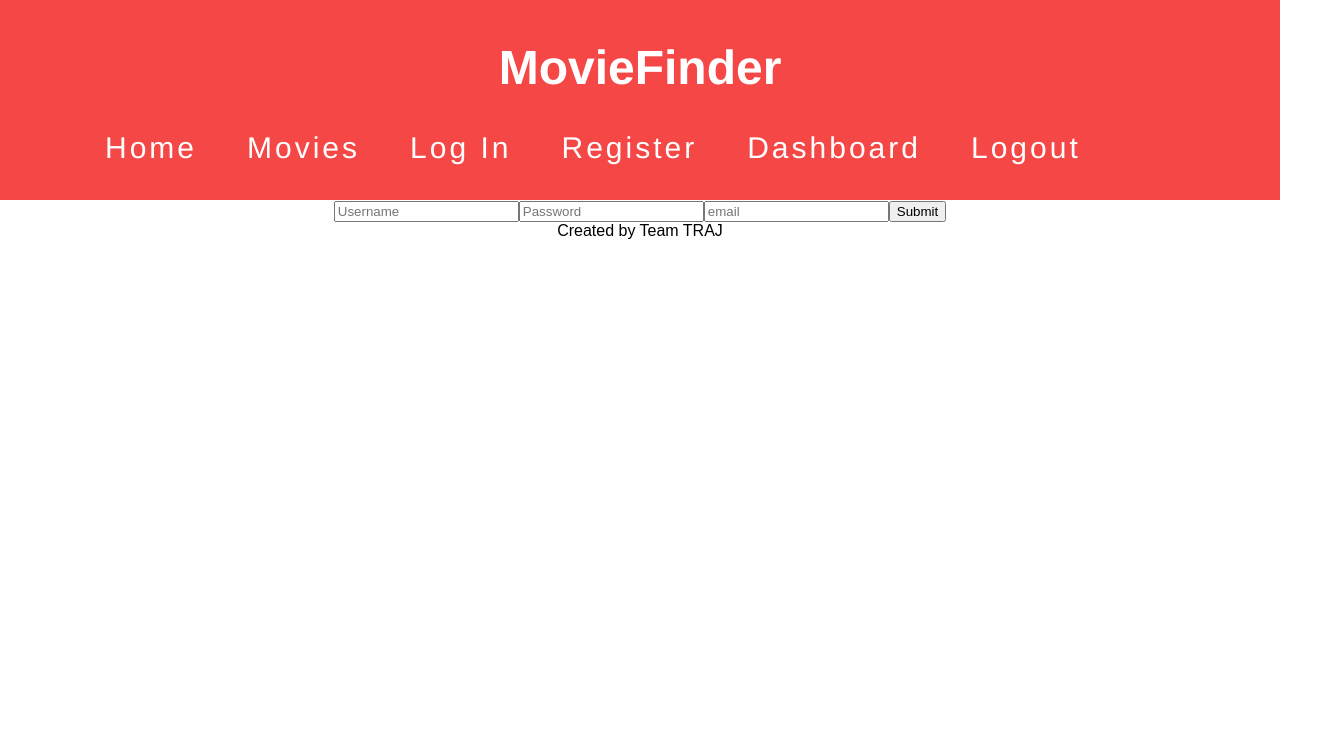
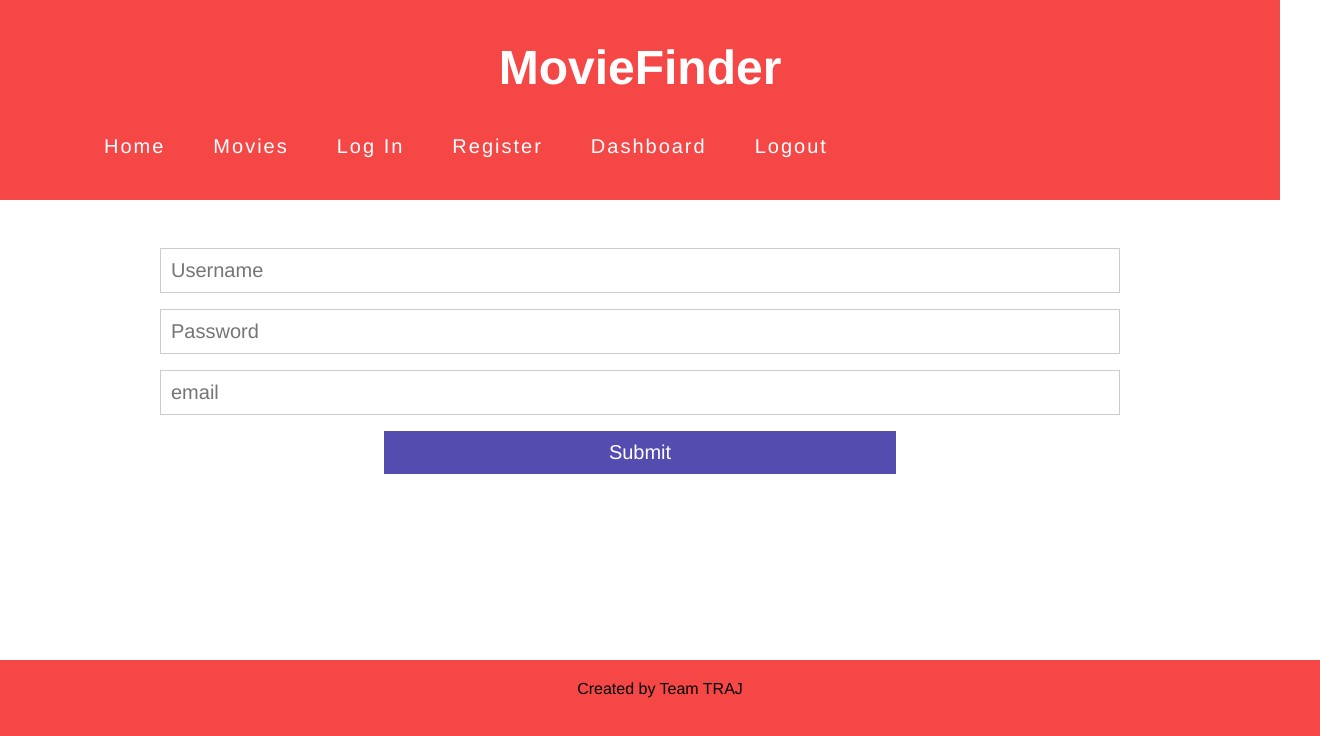
Before and after one commit to Cityslick/movies-group-app, a React (Create React App) app in the folder movies-app/client/: page / in a window 1280 px wide. Both pictures are taken after a click on the item "Register". Shown: the top 736 px of the page, 1320 px wide, since content can reach past the window. Built offline with nearby package versions, Linux system fonts and the light colour scheme; no server answers.

Commit message:
add themed css and animations in forms, added className in divs in footer, header, home, login, and register components

```diff
--- a/movies-app/client/src/App.css
+++ b/movies-app/client/src/App.css
@@ -1,5 +1,6 @@
 * {
   list-style-type: none;
+  font-family: Gotham, Helvetica, sans-serif;
 }
 
 .notVissible{
@@ -16,7 +17,6 @@
   font-size: 48px;
   font-weight: 800;
   letter-spacing: -0.0em;
-  font-family:  Helvetica, sans-serif;
 }
 
 .header {
@@ -24,21 +24,105 @@
   height: 120px;
   padding: 40px;
   color: white;
-  font-family: Gotham, Helvetica, sans-serif;
 }
 
 .h-btn {
-  padding: 20px 25px 20px 25px;
-  font-size: 30px;
+  padding: 24px 24px 0px 24px;
+  font-size: 20px;
   font-style: uppercase;
   font-weight: 400;
   letter-spacing: .1em;
-  font-family: Gotham, Helvetica, sans-serif;
 }
 
 .h-btn:hover {
   background-color: white;
   color: #F64747;
+}
+
+.form {
+  padding-top: 40px;
+}
+
+/* FORM STYLES */
+.register-form {
+  display: inline-flex;
+}
+
+input[type=text], select {
+  width: 75%;
+  padding: 10px 10px;
+  margin: 8px 0;
+  display: inline-block;
+  border: 1px solid #ccc;
+  /* border-radius: 4px; */
+  box-sizing: border-box;
+  font-size: 20px;
+}
+
+input[type=password], select {
+  width: 75%;
+  padding: 10px 10px;
+  margin: 8px 0;
+  display: inline-block;
+  border: 1px solid #ccc;
+  /* border-radius: 4px; */
+  box-sizing: border-box;
+  font-size: 20px;
+}
+
+input[type=email], select {
+  width: 75%;
+  padding: 10px 10px;
+  margin: 8px 0;
+  display: inline-block;
+  border: 1px solid #ccc;
+  /* border-radius: 4px; */
+  box-sizing: border-box;
+  font-size: 20px;
+}
+
+input[type=submit] {
+  width: 40%;
+  background-color: #544CAF;
+  color: white;
+  padding: 10px 10px;
+  margin: 8px 0;
+  border: none;
+  font-size: 20px;
+  font-weight: 800px;
+  /* border-radius: 0px; */
+  cursor: pointer;
+  transition: all 0.5s ease 0s;
+}
+
+input[type=submit]:hover {
+  background-color: red;
+  box-shadow: inset 0 0 0 0px #211F1F;
+}
+
+/* .footer {
+  position: ;
+  right: 0;
+  bottom: 0;
+  left: 0;
+  padding: 20px;
+  background-color: #F64747;
+  text-align: center;
+  color: white;
+} */
+
+.footer {
+  height: 100px;
+  width: 100%;
+  background-color: #F64747;
+  background-image: none;
+  background-repeat: repeat;
+  background-attachment: scroll;
+  background-position: 0% 0%;
+  position: absolute;
+  padding: 20px;
+  bottom: 0pt;
+  left: 0pt;
 }
 
 .App-intro {
@@ -54,6 +138,21 @@ ul {
 
 }
 
+/* PARALLAX */
+.parallax {
+  /* z-index:  */
+  background-image: url("http://www.saga.co.uk/contentlibrary/saga/publishing/verticals/entertainment/films-and-tv/films-hero-1260x600.jpg");
+  min-height: 1200px;
+  width: 100%;
+  /* SCROLL */
+  background-attachment: fixed;
+  background-position: center;
+  background-repeat: no-repeat;
+  background-size: cover;
+  position: absolute;
+}
+
+
 @keyframes App-logo-spin {
   from { transform: rotate(0deg); }
   to { transform: rotate(360deg); }
--- a/movies-app/client/src/components/Footer.jsx
+++ b/movies-app/client/src/components/Footer.jsx
@@ -2,8 +2,10 @@ import React from 'react';
 
 const Footer = () => {
   return (
-    <footer>
+    <footer className="footer">
+      <div>
       Created by Team TRAJ
+      </div>
     </footer>
   )
 }
--- a/movies-app/client/src/components/Header.jsx
+++ b/movies-app/client/src/components/Header.jsx
@@ -3,6 +3,7 @@ import React from 'react';
 const Header = (props) => {
   return (
       <header className="header">
+
         <div className="logo">MovieFinder</div>
         <nav>
           <ul>
--- a/movies-app/client/src/components/Home.jsx
+++ b/movies-app/client/src/components/Home.jsx
@@ -2,7 +2,7 @@ import React from 'react';
 
 const Home = () => {
   return (
-    <div className="home">
+    <div className="parallax">
       <h1>Home</h1>
     </div>
   )
--- a/movies-app/client/src/components/Login.jsx
+++ b/movies-app/client/src/components/Login.jsx
@@ -20,11 +20,11 @@ class Login extends Component {
 
     render(){
         return(
-            <div>
+            <div className="form">
                 <form onSubmit={(e) => this.props.handleLoginSubmit(e, this.state.username, this.state.password)}>
-                    <input type="text" name="username" value={this.state.username} placeholder="Username" onChange={this.handleInputChange} />
-                    <input type="password" name="password" value={this.state.password} placeholder="Password" onChange={this.handleInputChange} />
-                    <input type="submit" value='Log in!' />
+                    <input className="form" type="text" name="username" value={this.state.username} placeholder="Username" onChange={this.handleInputChange} />
+                    <input className="form" type="password" name="password" value={this.state.password} placeholder="Password" onChange={this.handleInputChange} />
+                    <input className="form" type="submit" value='Enter' />
                 </form>
             </div>
         )
--- a/movies-app/client/src/components/Register.jsx
+++ b/movies-app/client/src/components/Register.jsx
@@ -21,12 +21,12 @@ class Register extends Component {
 
     render() {
         return(
-            <div>
+            <div className="form">
                 <form onSubmit={(e) => this.props.handleRegisterSubmit(e, this.state.username, this.state.password, this.state.email)}>
-                    <input type="text" name="username" value={this.state.username} placeholder="Username" onChange={this.handleInputChange} />
-                    <input type="password" name="password" value={this.state.password} placeholder="Password" onChange={this.handleInputChange} />
-                    <input type="email" name="email" value={this.state.email} placeholder="email" onChange={this.handleInputChange} />
-                    <input type="submit" value="Submit" />
+                    <input className="form" type="text" name="username" value={this.state.username} placeholder="Username" onChange={this.handleInputChange} />
+                    <input className="form" type="password" name="password" value={this.state.password} placeholder="Password" onChange={this.handleInputChange} />
+                    <input className="form" type="email" name="email" value={this.state.email} placeholder="email" onChange={this.handleInputChange} />
+                    <input className="form" type="submit" value="Submit" />
                 </form>
             </div>
         )
```
